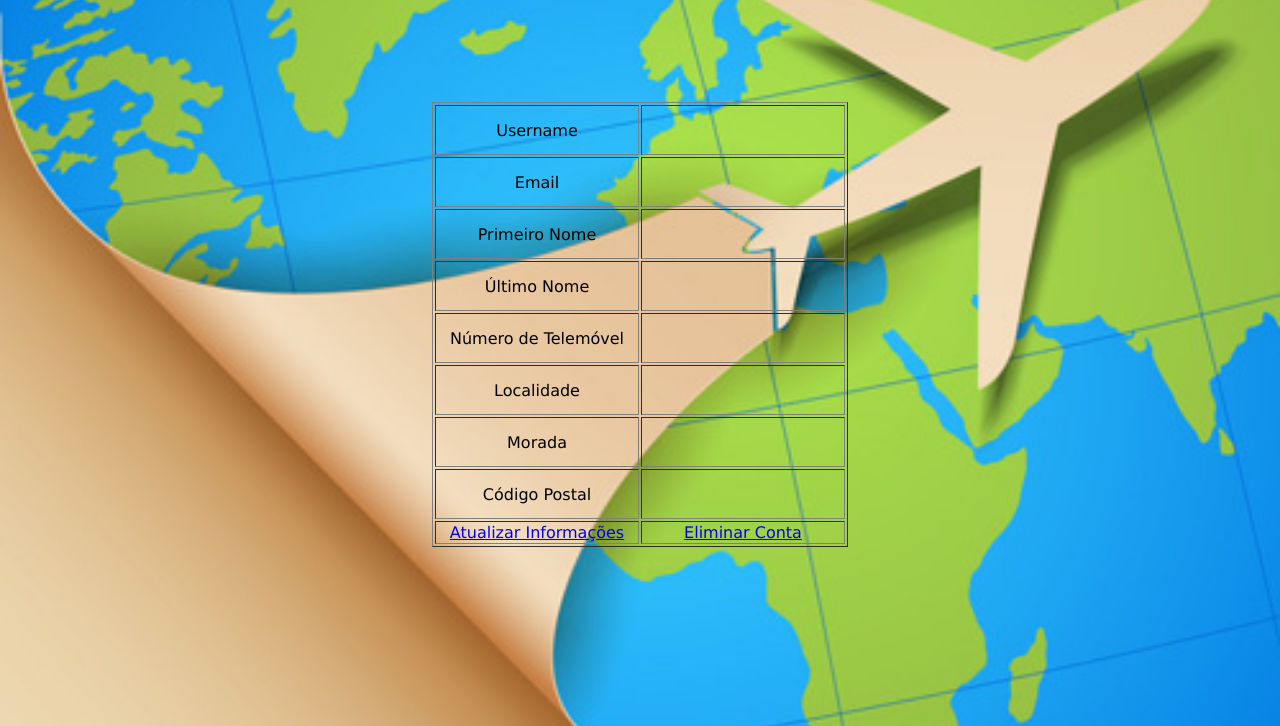
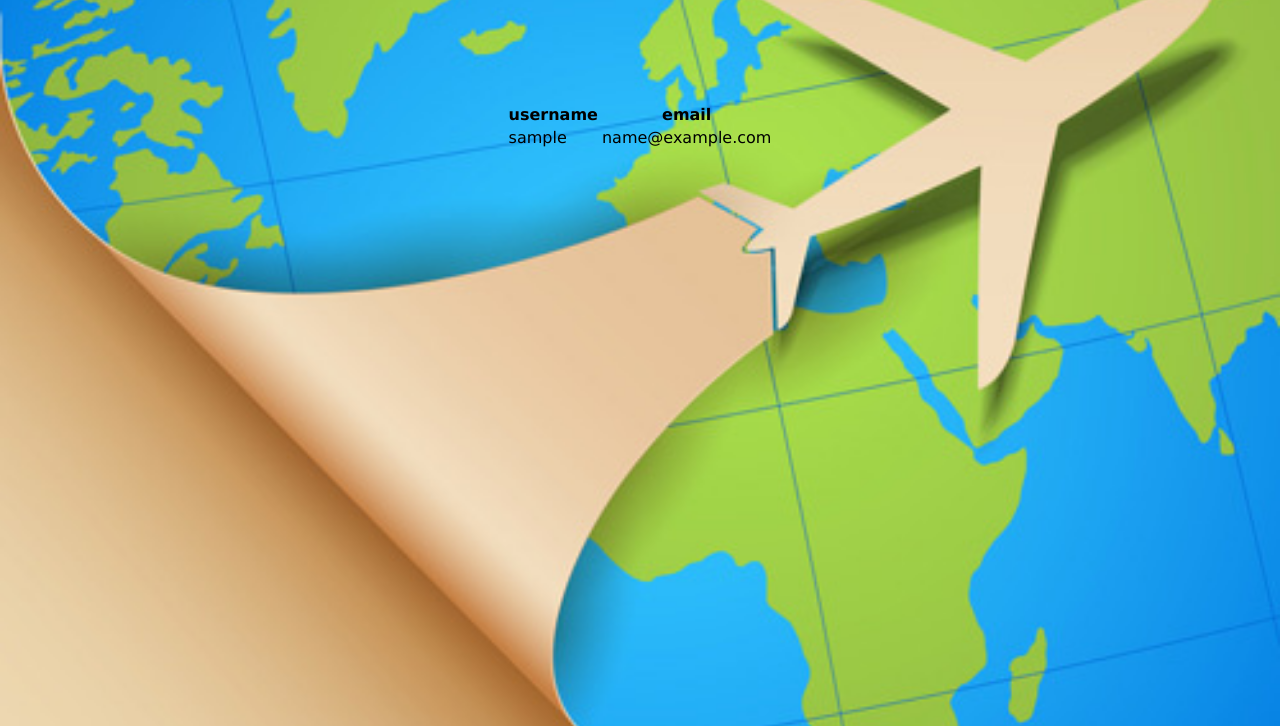
Before and after one commit to jonyroda97/Proj_TI-II, a PHP site: page /info.php in a window 1280 px wide. Shown: the part 74-800 px from the top of the page. Run offline with PHP 8.4, Linux system fonts and the light colour scheme; the visitor is signed in with stand-in values (Sample User, id 1); tables that the repository leaves empty or names only in its code hold one stand-in row (values such as "Sample post").

Commit message:
tabela apagada e mostra username e email do utilizador logado

```diff
--- a/info.php
+++ b/info.php
@@ -71,10 +71,9 @@ body{
   color: black;
   transition: 0.9s;
 }
-table{
+ table{
       margin-top: 8%;
 }
-
 }
   </style>
 </head>
@@ -99,45 +98,44 @@ table{
           </ul>
       </nav>
     </header>
+    <?php
+    include('resources/server.php');
+    $link = mysqli_connect("localhost", "root", "", "registration");
 
-    <table align="center" border="1">
-      <tr height=50>
-        <td width="200" align="center" colspan="1">Username</td>
-        <td width="200" colspan="1"></td>
-      </tr>
-      <tr height=50>
-        <td width="200" align="center" colspan="1">Email</td>
-        <td width="200" colspan="1"></td>
-      </tr>
-      <tr height=50>
-        <td width="200" align="center" colspan="1">Primeiro Nome</td>
-        <td width="200" colspan="1"></td>
-      </tr>
-      <tr height=50>
-        <td width="200" align="center" colspan="1">Último Nome</td>
-        <td width="200" colspan="1"></td>
-      </tr>
-      <tr height=50>
-        <td width="200" align="center" colspan="1">Número de Telemóvel</td>
-        <td width="200" colspan="1"></td>
-      </tr>
-      <tr height=50>
-        <td width="200" align="center" colspan="1">Localidade</td>
-        <td width="200" colspan="1"></td>
-      </tr>
-      <tr height=50>
-        <td width="200" align="center" colspan="1">Morada</td>
-        <td width="200" colspan="1"></td>
-      </tr>
-      <tr height=50>
-        <td width="200" align="center" colspan="1">Código Postal</td>
-        <td width="200" colspan="1"></td>
-      </tr>
-      <tr>
-        <td align="center"><a href=".php">Atualizar Informações</a></td>
-        <td align="center"><a href=".php">Eliminar Conta</a></td>
-      </tr>
+    // Check connection
+    if($link === false){
+        die("ERROR: Could not connect. " . mysqli_connect_error());
+    }
 
-      </table>
-</body>
+    // Attempt select query execution
+    $sql = "SELECT * FROM users WHERE  `username` = '".$_SESSION['username']."' ";
+    if($result = mysqli_query($link, $sql)){
+        if(mysqli_num_rows($result) > 0){
+            echo "<center><table>";
+                echo "<tr>";
+
+                    echo "<th>username</th>";
+                    echo "<th>email</th>";
+                echo "</tr>";
+            while($row = mysqli_fetch_array($result)){
+                echo "<tr>";
+
+                    echo "<td>" . $row['username'] . "</td>";
+                    echo "<td>" . $row['email'] . "</td>";
+                echo "</tr>";
+            }
+            echo "</center></table>";
+            // Free result set
+            mysqli_free_result($result);
+        } else{
+            echo "No records matching your query were found.";
+        }
+    } else{
+        echo "ERROR: Could not able to execute $sql. " . mysqli_error($link);
+    }
+
+    // Close connection
+    mysqli_close($link);
+    ?>
+
 </html>
```
